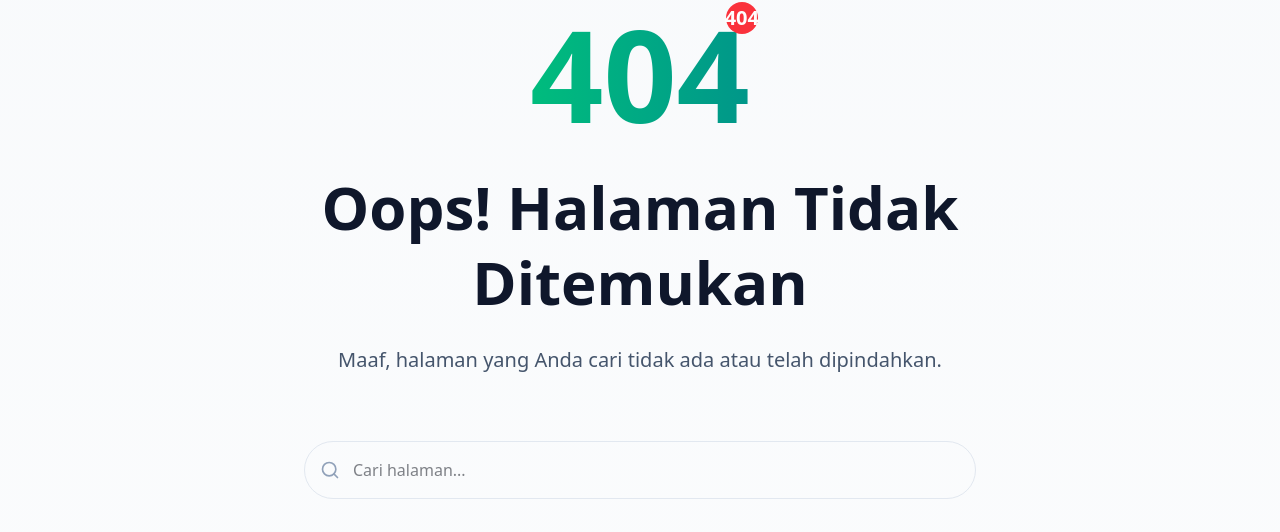
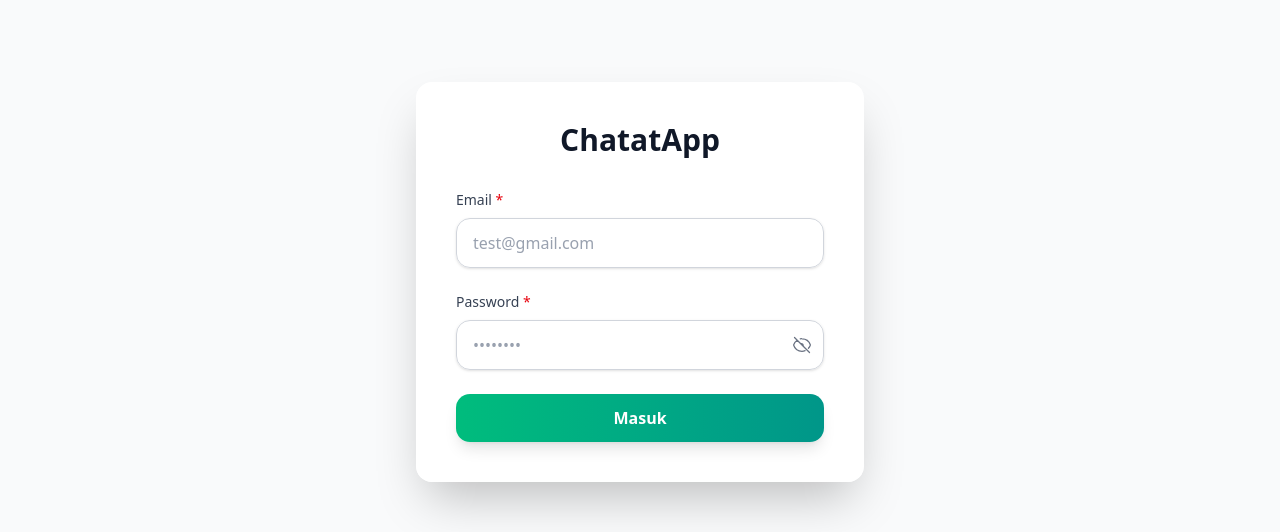
Before and after one commit to Roti-Bakar-team/chatatApp, a Next.js app: page /auth/login in a window 1280 px wide. Before the commit this address had no page. Shown: the part 118-650 px from the top of the page. Built offline with nearby package versions, Linux system fonts and the light colour scheme.

Commit message:
Form login

```diff
--- /dev/null
+++ b/src/app/(frontend)/auth/login/page.tsx
@@ -0,0 +1,123 @@
+"use client";
+
+import { useState } from "react";
+
+export default function LoginPage() {
+  const [email, setEmail] = useState("");
+  const [password, setPassword] = useState("");
+  const [showPassword, setShowPassword] = useState(false); // 👈 tambahan
+
+  const handleSubmit = (e: React.FormEvent) => {
+    e.preventDefault();
+    console.log({ email, password });
+  };
+
+  return (
+    <div className="min-h-screen flex items-center justify-center bg-gray-50">
+      <div className="bg-white/95 backdrop-blur-md rounded-2xl shadow-2xl p-10 w-full max-w-md">
+        <h2 className="text-3xl font-extrabold text-gray-900 mb-8 text-center">
+          ChatatApp
+        </h2>
+
+        <form onSubmit={handleSubmit} className="space-y-6">
+          <div>
+            <label
+              htmlFor="email"
+              className="block text-sm font-medium text-gray-700"
+            >
+              Email <span className="text-red-600">*</span>
+            </label>
+            <input
+              type="email"
+              id="email"
+              value={email}
+              onChange={(e) => setEmail(e.target.value)}
+              placeholder="test@gmail.com"
+              required
+              className="mt-2 block w-full px-4 py-3 border border-gray-300 rounded-xl shadow-sm placeholder-gray-400 focus:outline-none focus:ring-2 focus:ring-emerald-400 focus:border-transparent transition"
+            />
+          </div>
+
+          <div>
+            <label
+              htmlFor="password"
+              className="block text-sm font-medium text-gray-700"
+            >
+              Password <span className="text-red-600">*</span>
+            </label>
+
+            <div className="relative mt-2">
+              <input
+                type={showPassword ? "text" : "password"}
+                id="password"
+                value={password}
+                onChange={(e) => setPassword(e.target.value)}
+                placeholder="••••••••"
+                required
+                className="block w-full px-4 py-3 pr-12 border border-gray-300 rounded-xl shadow-sm placeholder-gray-400 focus:outline-none focus:ring-2 focus:ring-emerald-400 focus:border-transparent transition"
+              />
+
+              <button
+                type="button"
+                onClick={() => setShowPassword(!showPassword)}
+                className="absolute inset-y-0 right-3 flex items-center text-gray-500 hover:text-gray-700"
+              >
+                {showPassword ? (
+                  <svg
+                    xmlns="http://www.w3.org/2000/svg"
+                    className="h-5 w-5"
+                    fill="none"
+                    viewBox="0 0 24 24"
+                    stroke="currentColor"
+                  >
+                    <path
+                      strokeLinecap="round"
+                      strokeLinejoin="round"
+                      strokeWidth={1.5}
+                      d="M2.036 12.322a1.012 1.012 0 010-.639C3.423 7.51 7.36 4.5 12 4.5c4.64 0 8.577 3.01 9.964 7.183.07.207.07.432 0 .639C20.577 16.49 16.64 19.5 12 19.5c-4.64 0-8.577-3.01-9.964-7.178z"
+                    />
+                    <path
+                      strokeLinecap="round"
+                      strokeLinejoin="round"
+                      strokeWidth={1.5}
+                      d="M15 12a3 3 0 11-6 0 3 3 0 016 0z"
+                    />
+                  </svg>
+                ) : (
+                  <svg
+                    xmlns="http://www.w3.org/2000/svg"
+                    className="h-5 w-5"
+                    fill="none"
+                    viewBox="0 0 24 24"
+                    stroke="currentColor"
+                  >
+                    <path
+                      strokeLinecap="round"
+                      strokeLinejoin="round"
+                      strokeWidth={1.5}
+                      d="M3 3l18 18M10.584 10.587a2.25 2.25 0 012.829 2.829M9.88 4.724A7.46 7.46 0 0112 4.5c4.64 0 8.577 3.01 9.964 7.183.07.207.07.432 0 .639a11.5 11.5 0 01-2.235 3.592M6.228 6.23A11.5 11.5 0 002.036 11.68c-.07.207-.07.432 0 .639 1.387 4.173 5.324 7.183 9.964 7.183 1.307 0 2.563-.227 3.732-.646"
+                    />
+                  </svg>
+                )}
+              </button>
+            </div>
+          </div>
+
+          <button
+            type="submit"
+            className="w-full py-3 bg-gradient-to-r from-emerald-500 to-teal-600 text-white font-semibold rounded-xl shadow-lg hover:from-emerald-600 hover:to-teal-700 hover:shadow-xl transition-all px-8"
+          >
+            Masuk
+          </button>
+        </form>
+
+        {/* <p className="mt-6 text-center text-gray-600 text-sm">
+          Belum punya akun?{" "}
+          <a href="#" className="text-emerald-600 font-medium hover:underline">
+            Daftar
+          </a>
+        </p> */}
+      </div>
+    </div>
+  );
+}
```
